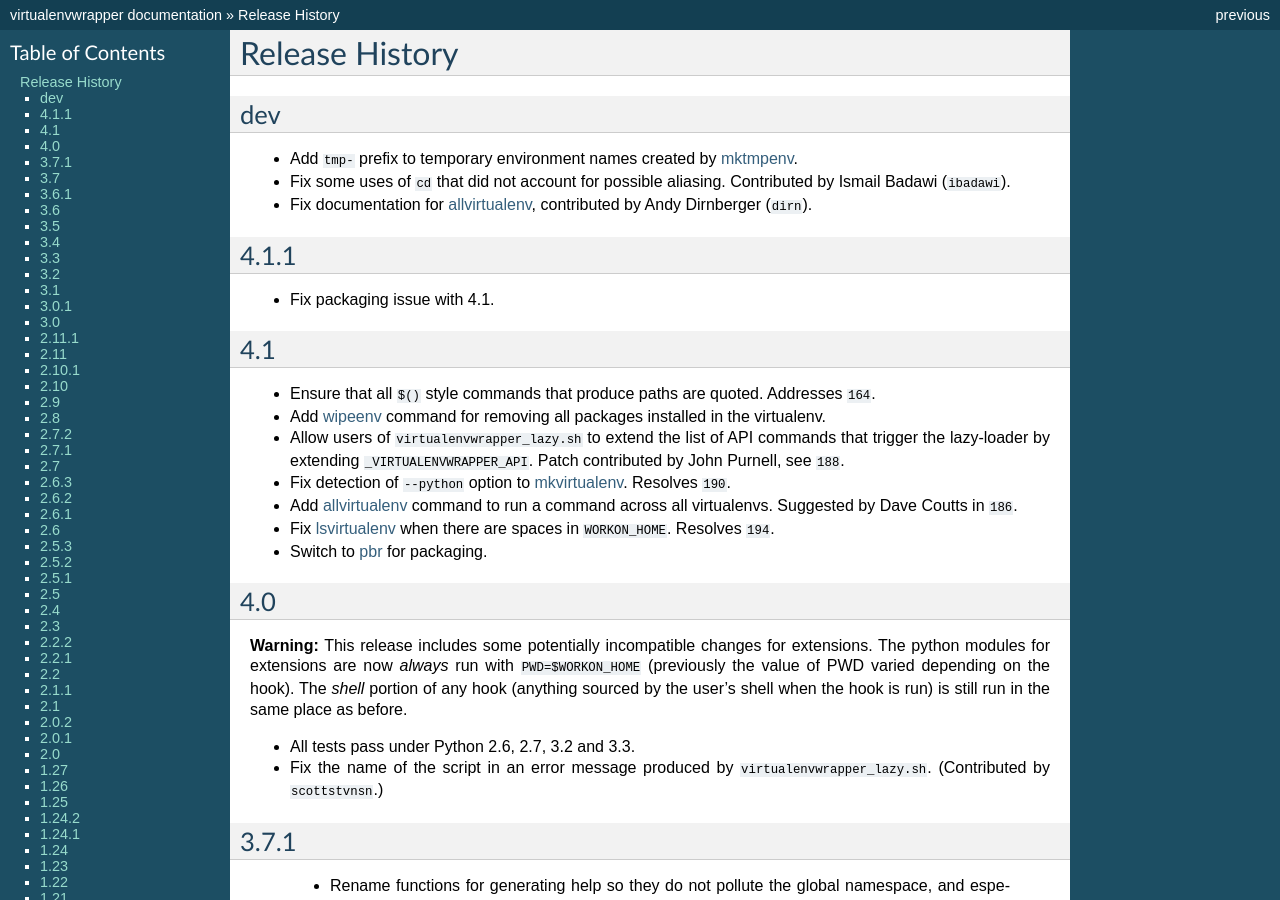
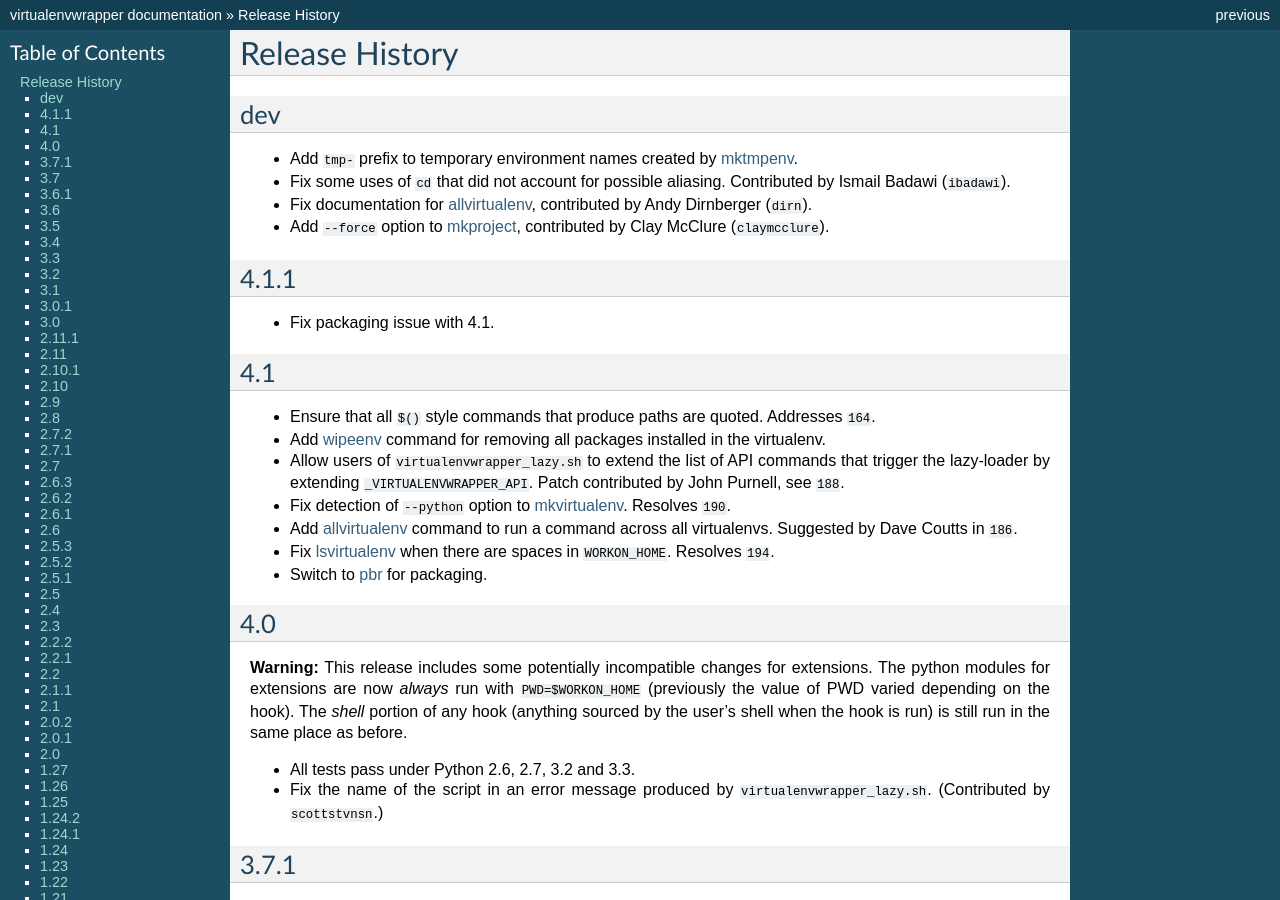
Before and after one commit to python-virtualenvwrapper/virtualenvwrapper, a Sphinx documentation site: the page built from docs/source/history.rst, in a window 1280 px wide and 900 px high. Built offline with Sphinx 7.4.7, drawn with Linux system fonts in a browser that asks for light colours; cross-references to code outside the pages are shown as plain code.

Commit message:
document new force option in history
Change-Id: I5c5200f65f92c574d408e0aec68afbf74012d8d8

```diff
--- a/docs/source/history.rst
+++ b/docs/source/history.rst
@@ -11,6 +11,8 @@ dev
   aliasing. Contributed by Ismail Badawi (:bbuser:`ibadawi`).
 - Fix documentation for :ref:`command-allvirtualenv`, contributed by
   Andy Dirnberger (:bbuser:`dirn`).
+- Add ``--force`` option to :ref:`command-mkproject`, contributed by
+  Clay McClure (:bbuser:`claymcclure`).
 
 4.1.1
 =====
```
